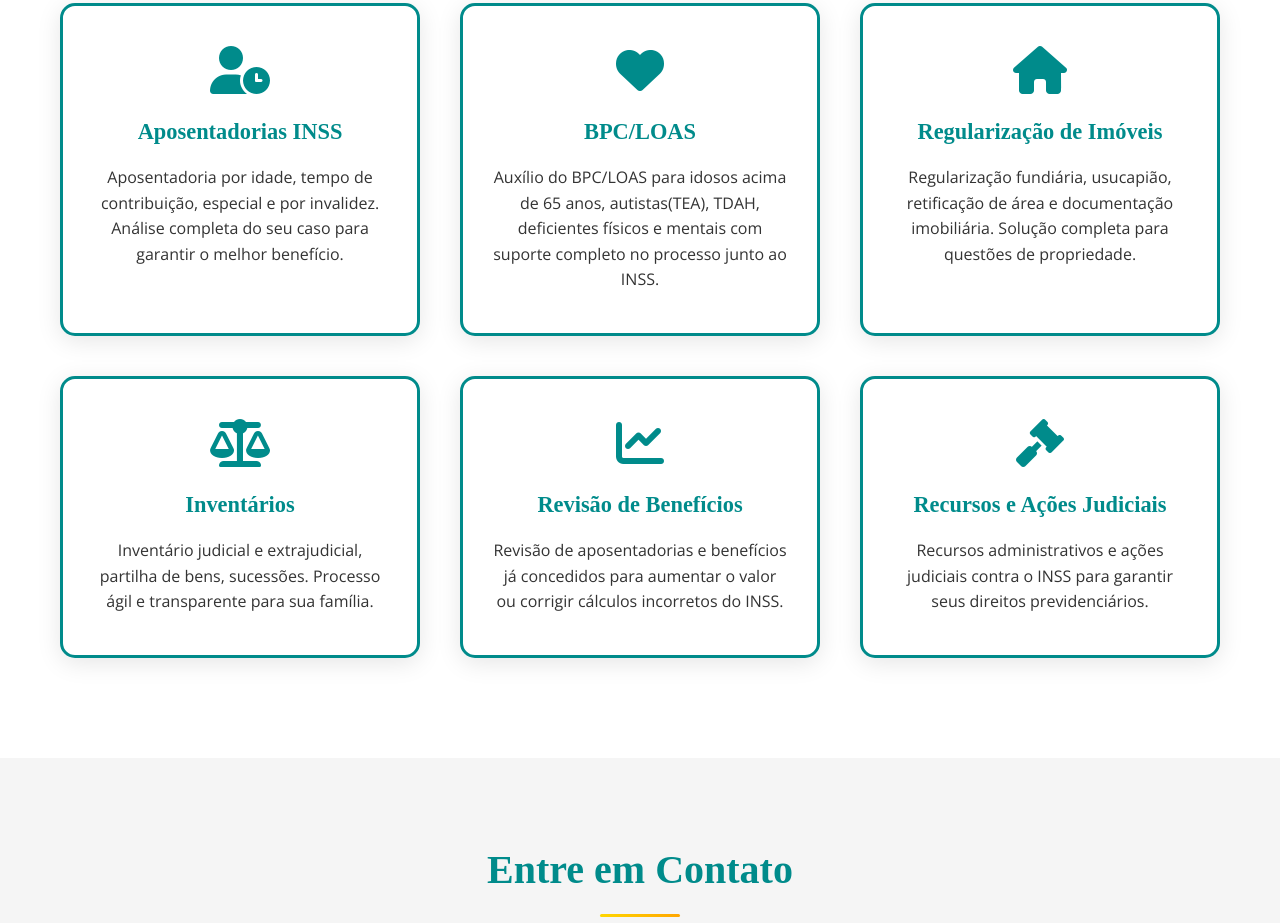
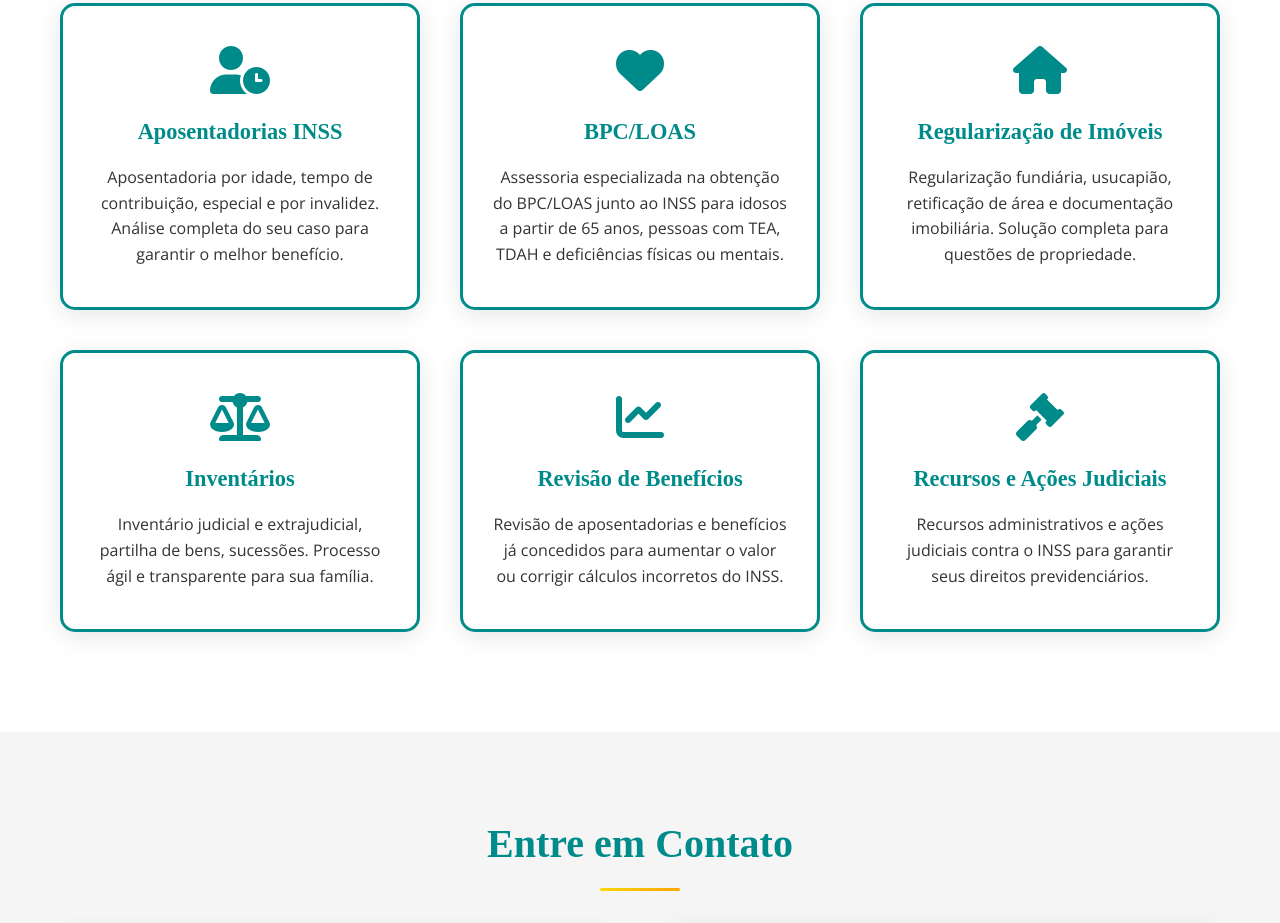
Before and after one commit to fefecal/fefecal.github.io, a plain HTML site: page index.html in a window 1280 px wide. Shown: the part 1720-2643 px from the top of the page. Drawn offline with nearby package versions, Linux system fonts and the light colour scheme.

Commit message:
Update index.html

```diff
--- a/index.html
+++ b/index.html
@@ -79,7 +79,7 @@
                 <div class="service-card">
                     <i class="fas fa-heart"></i>
                     <h3>BPC/LOAS</h3>
-                    <p>Auxílio do BPC/LOAS para idosos acima de 65 anos, autistas(TEA), TDAH, deficientes físicos e mentais com suporte completo no processo junto ao INSS.</p>
+                    <p>Assessoria especializada na obtenção do BPC/LOAS junto ao INSS para idosos a partir de 65 anos, pessoas com TEA, TDAH e deficiências físicas ou mentais.</p>
                 </div>
 
                 <div class="service-card">
```
